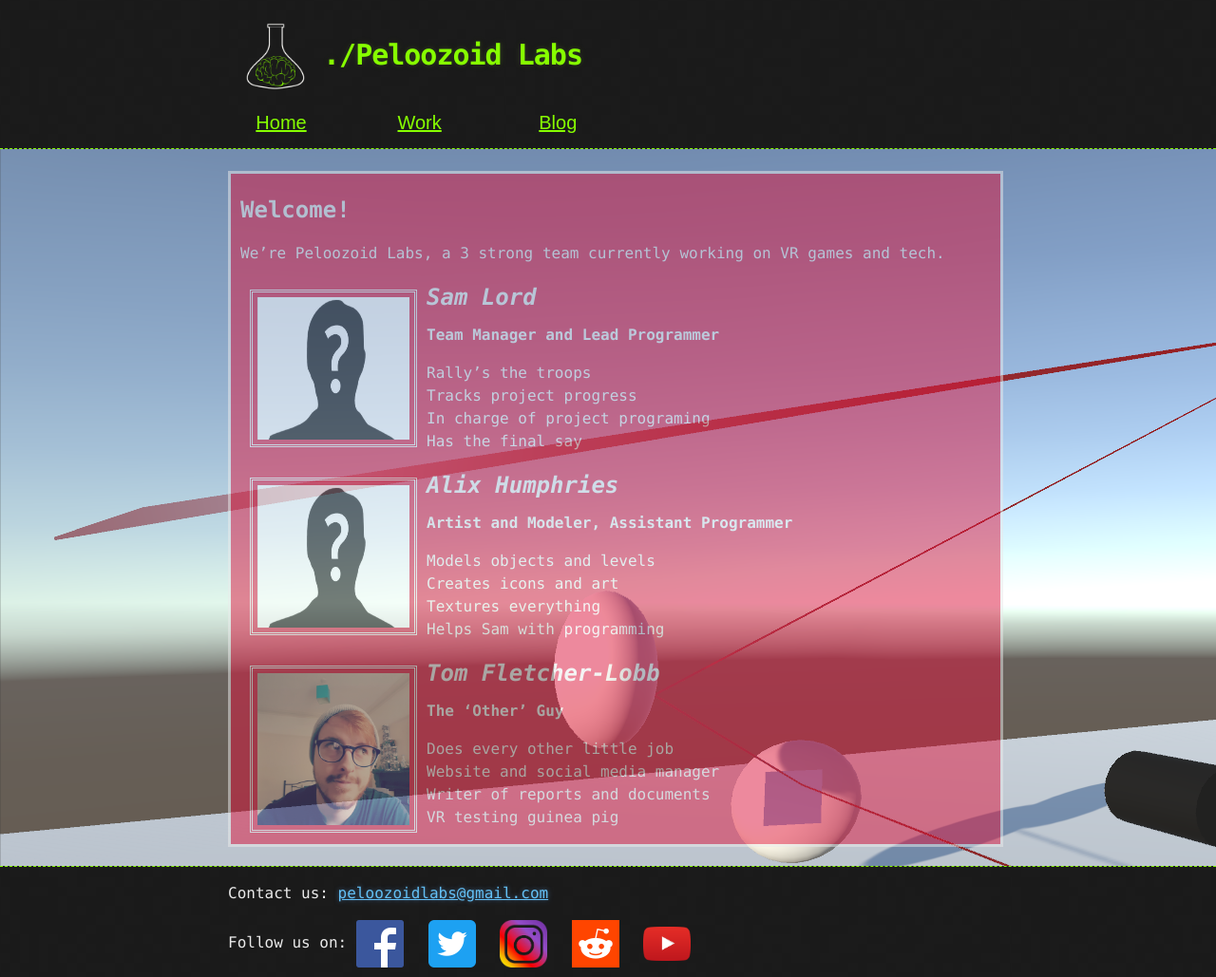
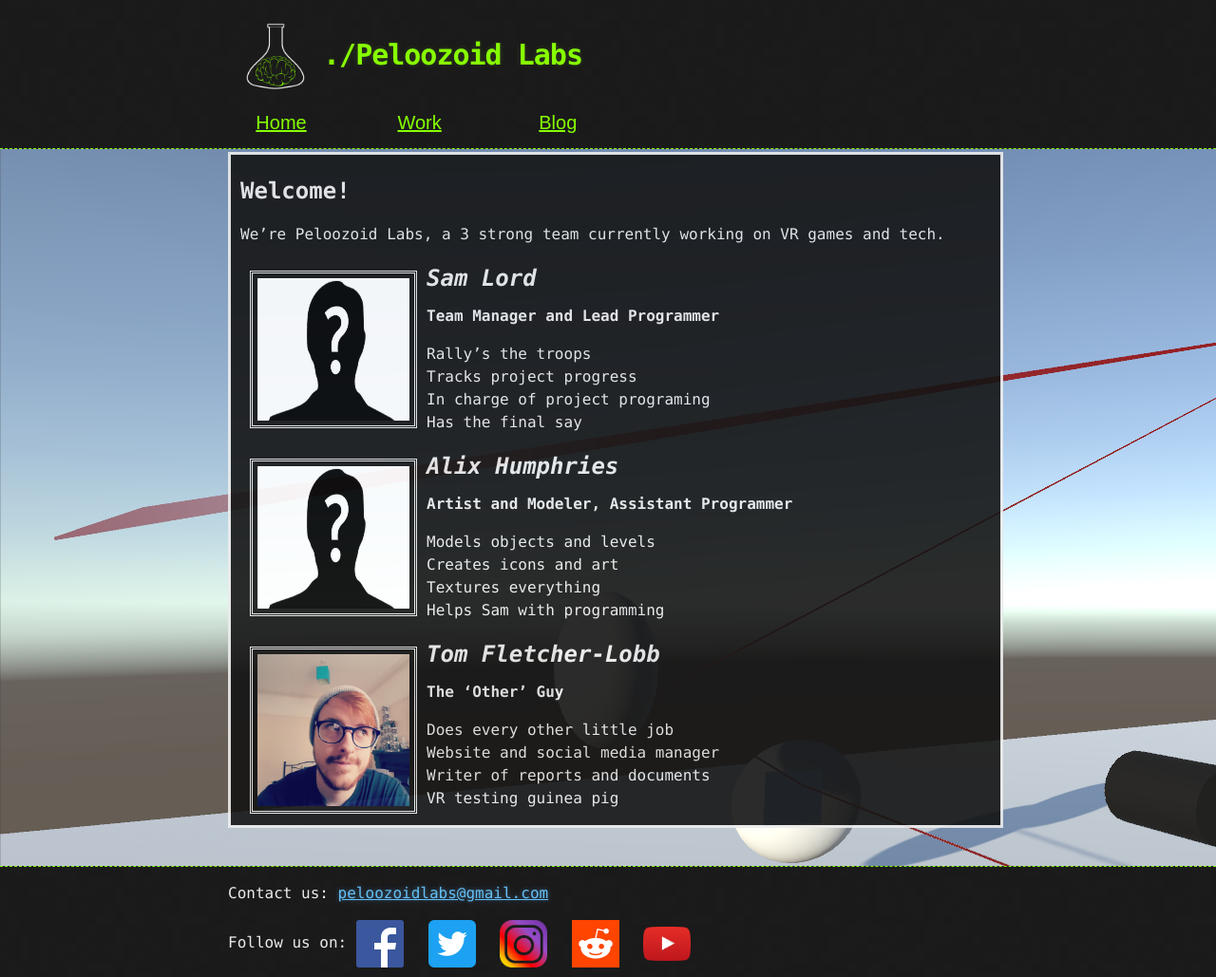
Before and after one commit to Flobb212/www.peloozoid.co.uk, a Jekyll site: the page built from index.md, in a window 1280 px wide and 1029 px high. Shown: the whole window at 95% size. Built offline with Jekyll 4.4.1, drawn with Linux system fonts in a browser that asks for light colours.

Commit message:
Changes to main scrolling problems

```diff
--- a/_sass/jekyll-theme-hacker.scss
+++ b/_sass/jekyll-theme-hacker.scss
@@ -5,6 +5,8 @@
   padding: 0;
   padding-bottom: 117px;
   background: #151515 url("../images/bodyBkg.png") 0 0;
+  background-repeat: no-repeat;
+  background-attachment: fixed;
   color: #eaeaea;
   font-size: 16px;
   line-height: 1.5;
@@ -198,13 +200,12 @@
 
 #main_content {
   width: 100%;
-  margin-top: 180px;
+  margin-top: 160px;
   border: solid;
-  background: crimson;
-  opacity: 0.5;
+  background: #151515;
+  opacity: 0.9;
   padding-top: 20px;
   padding-left: 10px;
-  height: -webkit-fill-available;
   -webkit-font-smoothing: antialiased;
 }
 
```
